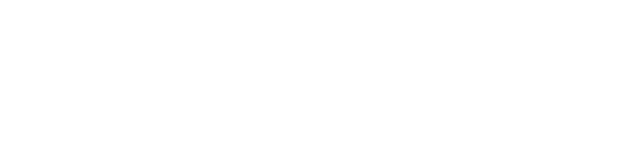
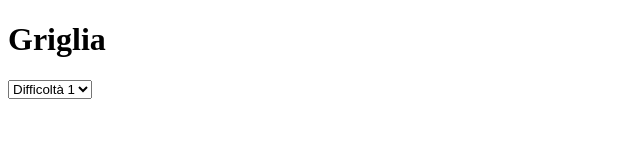
Before and after one commit to AdrianaSantorio/js-campominato-grid, a plain HTML site: page index.html in a window 1280 px wide. Shown: the whole page, without its empty margins (0-640 px from the left). Drawn offline with Linux system fonts and the light colour scheme.

Commit message:
added html

```diff
--- a/index.html
+++ b/index.html
@@ -5,9 +5,20 @@
     <meta http-equiv="X-UA-Compatible" content="IE=edge">
     <meta name="viewport" content="width=device-width, initial-scale=1.0">
     <link rel="stylesheet" href="css/style.css">
-    <title>Document</title>
+    <title>Minesweep</title>
 </head>
 <body>
+    <header>
+        <h1>Griglia</h1>
+        <select name="difficulty" id="difficulty">
+            <option value="1">Difficoltà 1</option>
+            <option value="2">Difficoltà 2</option>
+            <option value="3">Difficoltà 3</option>
+        </select>
+    </header>
+    <main>
+        <div id="grid"></div>
+    </main>
     <!-- script -->
     <script src="js/script.js"></script>
 </body>
```
